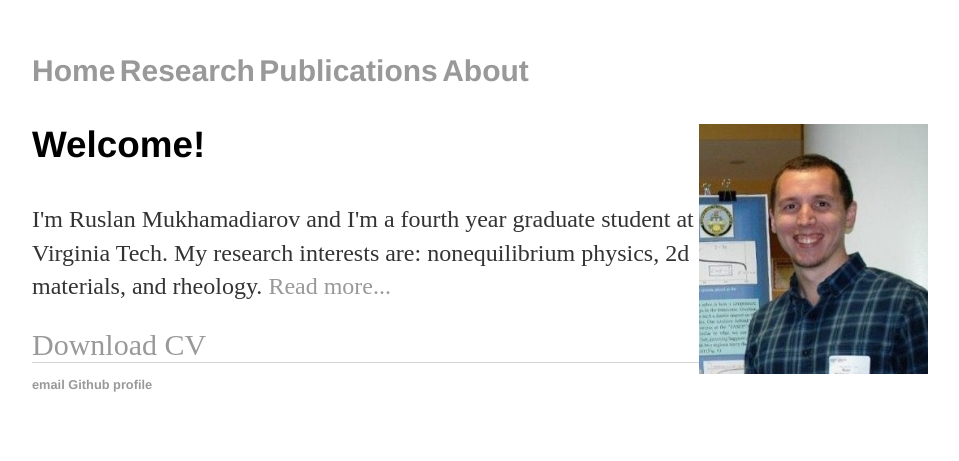
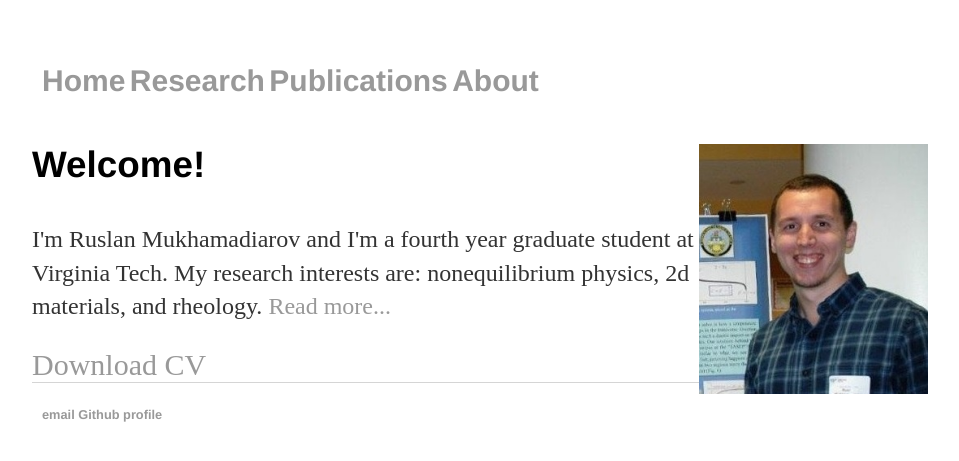
Before and after one commit to RusFortunat/mukhamadiarov, a Jekyll site: the page built from index.html, in a window 1280 px wide. Shown: the top 461 px of the page, without its empty margins (160-1119 px from the left). Built offline with Jekyll 4.4.1, drawn with Linux system fonts in a browser that asks for light colours.

Commit message:
Update main.css

```diff
--- a/css/main.css
+++ b/css/main.css
@@ -11,7 +11,7 @@
 h3 { font-size: 2.3em; }
 h4 { font-size: 1.9em; }
 
-nav ul, footer ul { font-size: 1em; font-family: 'Helvetica', 'Arial', 'Sans-Serif'; padding: 0; list-style: none; font-weight: bold; }
+nav ul, footer ul { font-size: 1em; font-family: 'Helvetica', 'Arial', 'Sans-Serif'; padding: 10px; list-style: none; font-weight: bold; }
 nav ul li, footer ul li { display: inline; margin: 0}
 
 
```
